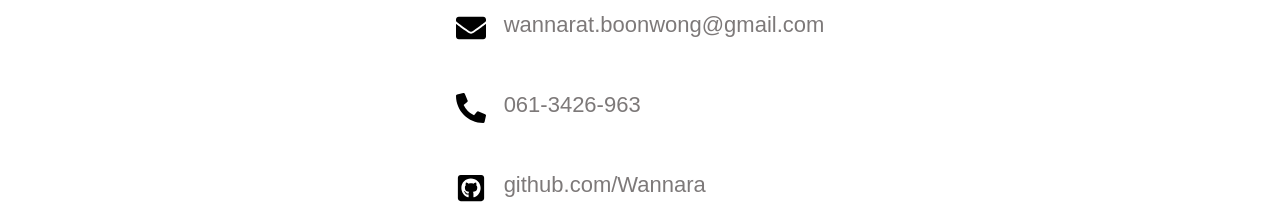
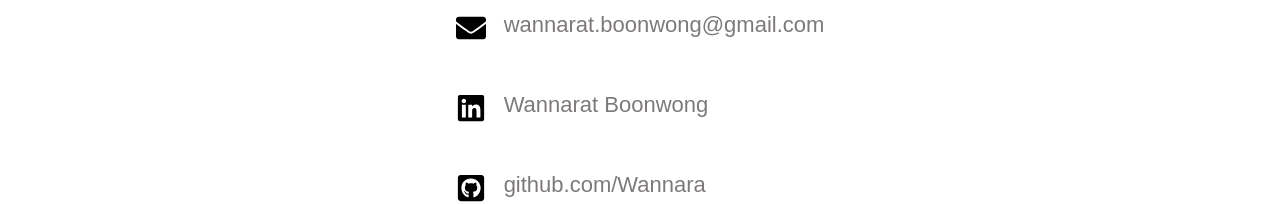
Before and after one commit to Wannara/Resume-for-job-interview, a React (Create React App) app in the folder resume-for-job-interview/: page / in a window 1280 px wide. Shown: the part 1768-1972 px from the top of the page. Built offline with nearby package versions, Linux system fonts and the light colour scheme.

Commit message:
add-icon-navbar

```diff
--- a/resume-for-job-interview/src/components/ContactMe/contact-me.js
+++ b/resume-for-job-interview/src/components/ContactMe/contact-me.js
@@ -1,5 +1,5 @@
 import styles from './styles.module.css'
-import { FaEnvelope, FaGithubSquare, FaPhoneAlt } from 'react-icons/fa'
+import { FaEnvelope, FaGithubSquare, FaLinkedin } from 'react-icons/fa'
 
 function ContactMe() {
   return (
@@ -16,16 +16,23 @@ function ContactMe() {
 
           <div className={styles.contact}>
             <div className={styles.picture}>
-              <FaPhoneAlt size={30} />
+              <FaLinkedin size={30} />
             </div>
-            <h3 className={styles.textContact}>061-3426-963</h3>
+            <a
+              href="https://www.linkedin.com/in/wannarat-boonwong-a44478236
+"
+            >
+              <h3 className={styles.textContact}>Wannarat Boonwong</h3>
+            </a>
           </div>
 
           <div className={styles.contact}>
             <div className={styles.picture}>
               <FaGithubSquare size={30} />
             </div>
-            <h3 className={styles.textContact}>github.com/Wannara</h3>
+            <a href="https://github.com/Wannara">
+              <h3 className={styles.textContact}>github.com/Wannara</h3>
+            </a>
           </div>
         </div>
       </div>
--- a/resume-for-job-interview/src/components/ContactMe/styles.module.css
+++ b/resume-for-job-interview/src/components/ContactMe/styles.module.css
@@ -43,3 +43,6 @@
     font-size: clamp(16px,4vw,22px);
     font-weight: 400;
 }
+a{
+    text-decoration: none;
+}
--- a/resume-for-job-interview/src/components/Navbar/Navbar.js
+++ b/resume-for-job-interview/src/components/Navbar/Navbar.js
@@ -1,5 +1,5 @@
 import styles from './styles.module.css'
-import { FaBars, FaHome, FaUserGraduate } from 'react-icons/fa'
+import { FaBars, FaHome, FaUserGraduate, FaPhoneAlt, FaFile, FaScrewdriver } from 'react-icons/fa'
 import { useState } from 'react'
 import clsx from 'clsx'
 
@@ -38,7 +38,9 @@ function Navbar() {
                 setIsOpen(!isOpen)
               }}
             >
-              <FaHome />
+              <span className={styles.anchor}>
+                <FaHome />
+              </span>
               Home
             </a>
             <a
@@ -47,7 +49,9 @@ function Navbar() {
                 setIsOpen(!isOpen)
               }}
             >
-              <FaUserGraduate />
+              <span className={styles.anchor}>
+                <FaUserGraduate />
+              </span>
               Education
             </a>
             <a
@@ -56,7 +60,9 @@ function Navbar() {
                 setIsOpen(!isOpen)
               }}
             >
-              <FaUserGraduate />
+              <span className={styles.anchor}>
+                <FaFile />
+              </span>
               Experiences
             </a>
             <a
@@ -65,7 +71,9 @@ function Navbar() {
                 setIsOpen(!isOpen)
               }}
             >
-              <FaUserGraduate />
+              <span className={styles.anchor}>
+                <FaScrewdriver />
+              </span>
               Skills
             </a>
             <a
@@ -74,7 +82,9 @@ function Navbar() {
                 setIsOpen(!isOpen)
               }}
             >
-              <FaUserGraduate />
+              <span className={styles.anchor}>
+                <FaPhoneAlt />
+              </span>
               Contact Me
             </a>
           </div>
--- a/resume-for-job-interview/src/components/Navbar/styles.module.css
+++ b/resume-for-job-interview/src/components/Navbar/styles.module.css
@@ -97,11 +97,15 @@
 
   .row a {
     color: rgb(125, 121, 121);
-    padding: 14px 50px;
+    margin: 14px calc(16px + 2%);
   }
 
   .nonActive {
     display: none;
   }
 
+  .anchor{
+    padding-right: 1rem;
+  }
+
 }
--- a/resume-for-job-interview/src/index.css
+++ b/resume-for-job-interview/src/index.css
@@ -1,3 +1,7 @@
+html{
+  scroll-behavior: smooth;
+}
+
 body {
   margin: 0;
   font-family: 'DM Sans', sans-serif;
```
